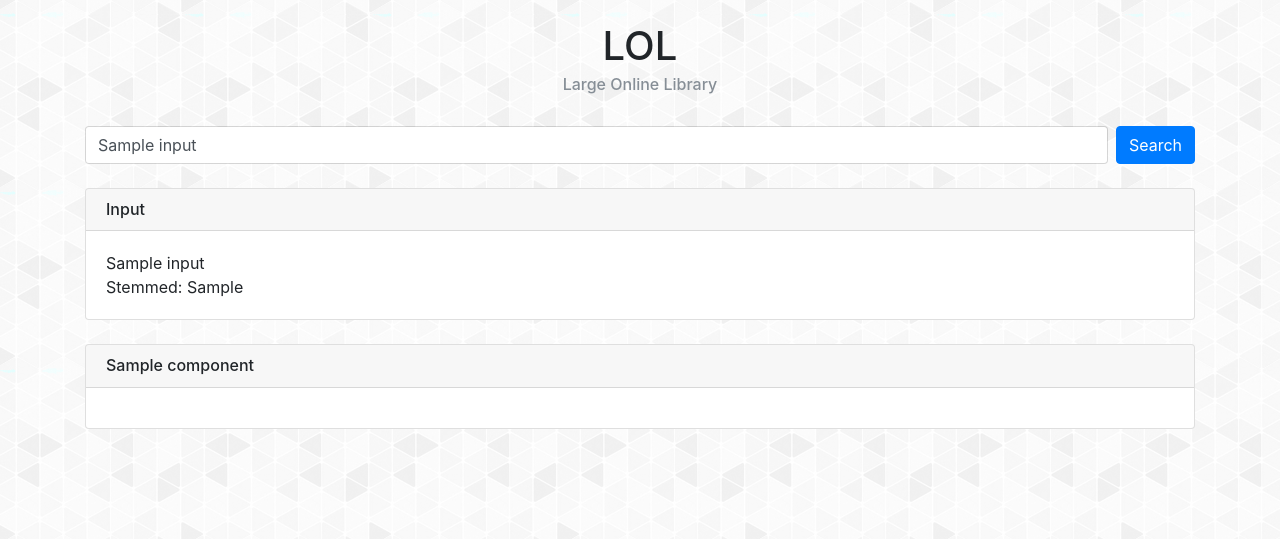
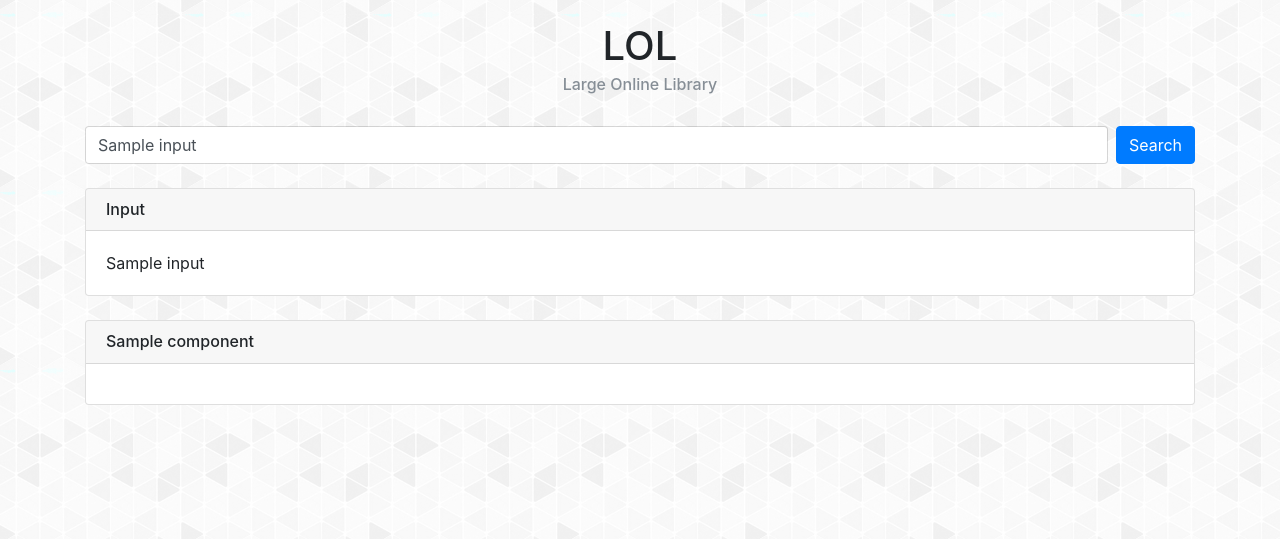
Before and after one commit to armandduijn/2IMM15-LOL, a PHP site: template backend/templates/input.phtml in a window 1280 px wide. Shown: the top 539 px of the page. Run offline with PHP 8.4, Linux system fonts and the light colour scheme; the template is opened without the code that fills it: most values are stand-ins (such as "Sample title", 1, 10 or a date in 2020); some libraries are stand-ins or nearby versions.

Commit message:
Remove unused code

```diff
--- a/backend/src/routes.php
+++ b/backend/src/routes.php
@@ -102,7 +102,6 @@ $app->get('/input/', function (Request $request, Response $response, $args) {
 
     return $this->renderer->render($response, 'input.phtml', [
         'input'        => $input,
-        'stemmedInput' => Helper::runCommand('stem.py', $input),
         'components'   => $components,
     ]);
 });
--- a/backend/templates/input.phtml
+++ b/backend/templates/input.phtml
@@ -34,7 +34,7 @@
                 <div class="card">
                     <h6 class="card-header">Input</h6>
                     <div class="card-body">
-                        <p class="card-text"><?= $input ?><br/>Stemmed: <?= $stemmedInput ?></p>
+                        <p class="card-text"><?= $input ?></p>
                     </div>
                 </div>
                 <?php foreach ($components as $component) : ?>
```
